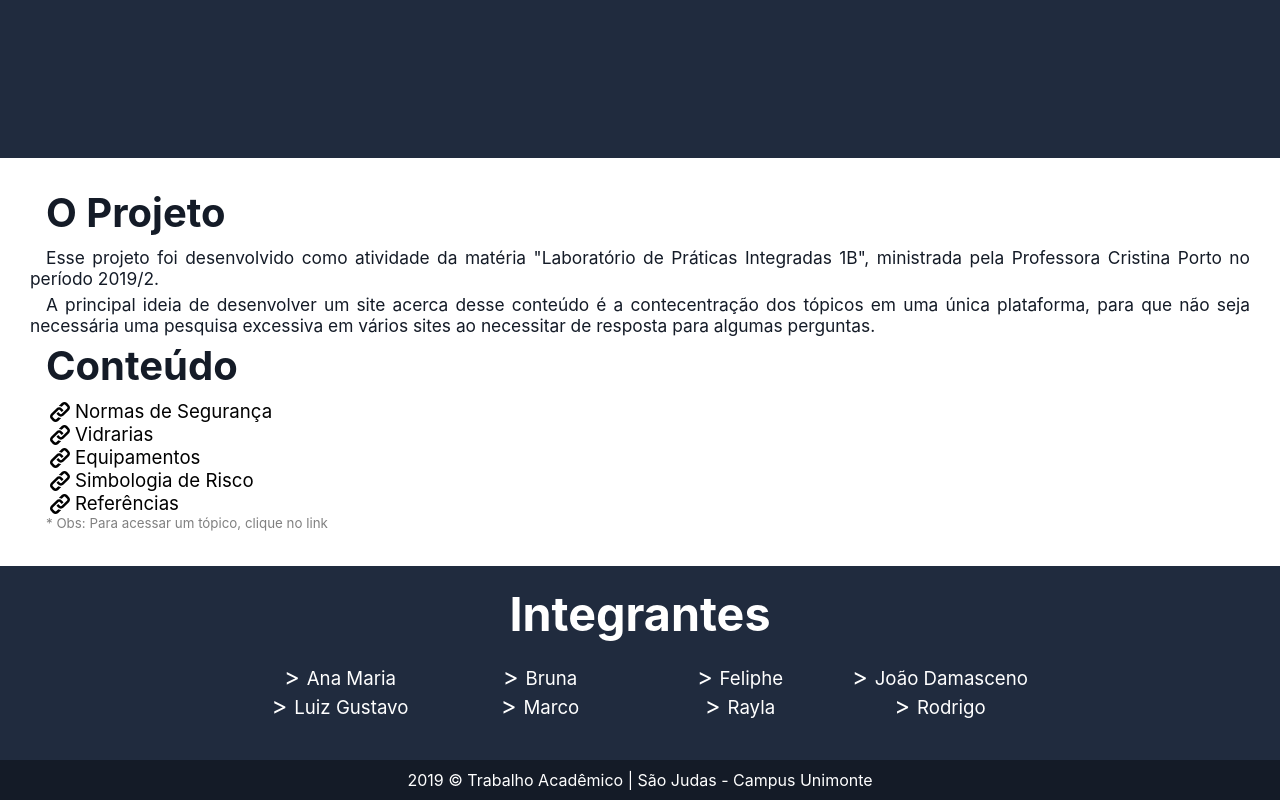
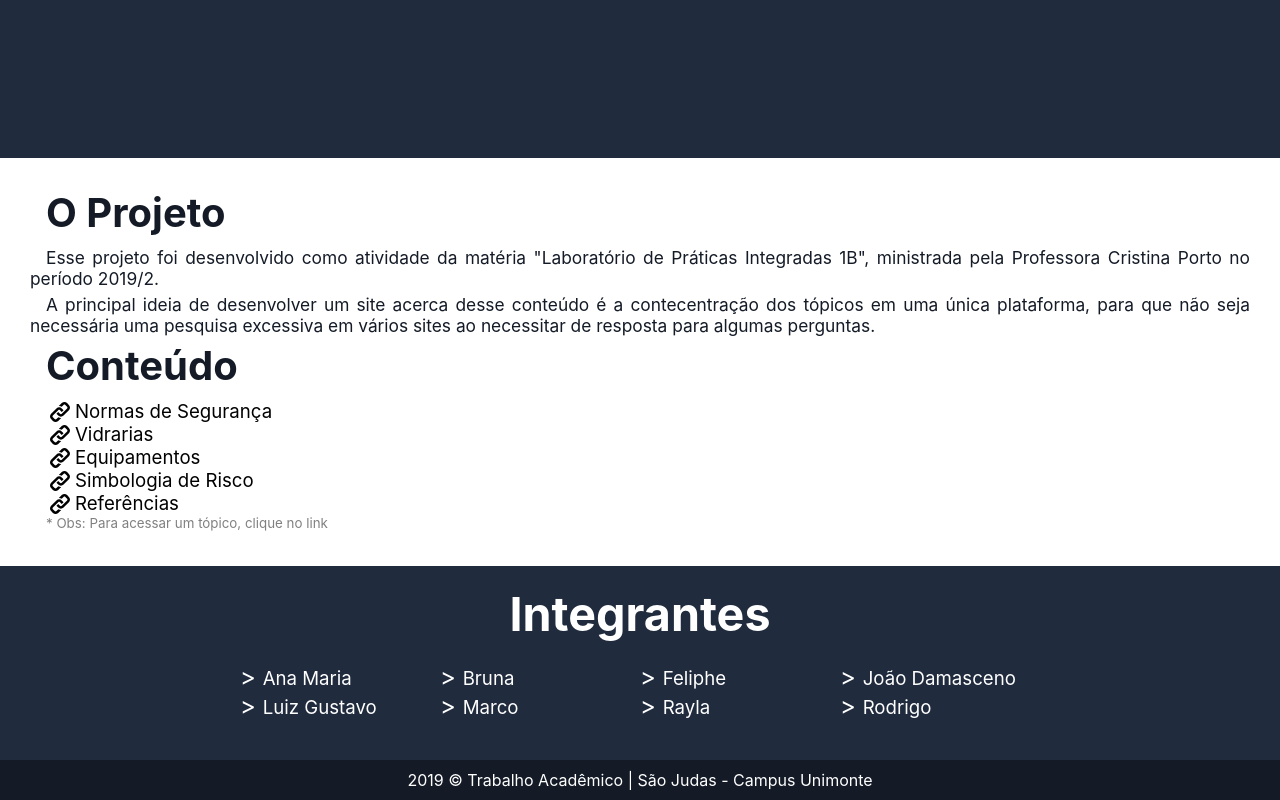
Before and after one commit to iamtheluiz/catalogo_quimica, a React (Create React App) app: page / in a window 1280 px wide. Shown: the part 642-1442 px from the top of the page. Built offline with nearby package versions, Linux system fonts and the light colour scheme.

Commit message:
Fixada exibição dos integrantes

```diff
--- a/src/components/Integrantes/styles.css
+++ b/src/components/Integrantes/styles.css
@@ -2,7 +2,6 @@ div#integrantes {
   display: flex;
   flex-direction: column;
   align-items: center;
-  text-align: center;
   padding: 20px;
 }
 div#integrantes h1 {
@@ -15,7 +14,6 @@ div#integrantes ul {
   padding: 0;
   display: flex;
   flex-wrap: wrap;
-  text-align: center;
   max-width: 800px;
 }
 div#integrantes ul li {
@@ -27,5 +25,28 @@ div#integrantes ul li::before {
   content: "> ";
   color: #fff;
   font-size: 1.5rem;
-  text-align: center;
 }
+@media(min-width: 0px){
+  div#integrantes ul li {
+    width: 100%;
+    position: relative;
+    font-size: 14pt;
+    text-align: center;
+  }
+}
+@media(min-width: 400px){
+  div#integrantes ul li {
+    width: 50%;
+    position: relative;
+    font-size: 14pt;
+    text-align: inherit;
+  }
+}
+@media(min-width: 620px){
+  div#integrantes ul li {
+    width: 25%;
+    position: relative;
+    font-size: 14pt;
+    text-align: inherit;
+  }
+}
```
